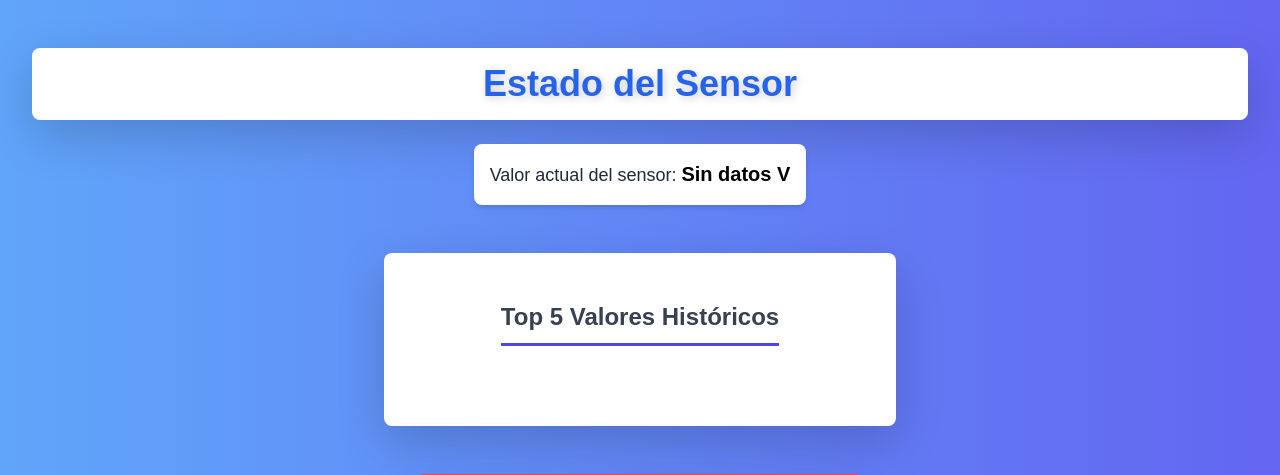
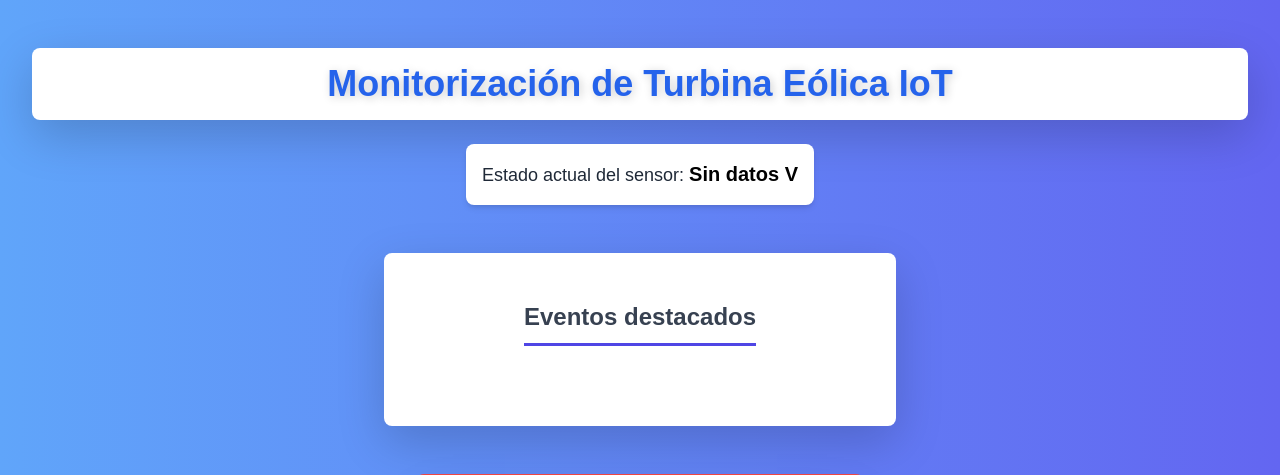
Before and after one commit to WizardJuan/codeArduinoWifi, a PHP site: page / in a window 1280 px wide. Shown: the top 475 px of the page. Run offline with PHP 8.4, Linux system fonts and the light colour scheme; data that the repository does not hold is empty; some libraries are stand-ins or nearby versions.

Commit message:
Update index.php.1.1

```diff
--- a/wifi_turbina/index.php
+++ b/wifi_turbina/index.php
@@ -17,7 +17,7 @@ $mejores_valores = $stmt->fetchAll(PDO::FETCH_ASSOC);
 <head>
     <meta charset="UTF-8">
     <meta name="viewport" content="width=device-width, initial-scale=1.0">
-    <title>Estado del Sensor</title>
+    <title>Monitorización de Turbina Eólica IoT</title>
     <link href="https://cdn.jsdelivr.net/npm/bootstrap@5.3.0/dist/css/bootstrap.min.css" rel="stylesheet">
     <script src="https://cdn.tailwindcss.com"></script>
     <link rel="stylesheet" href="styles.css">
@@ -66,13 +66,13 @@ $mejores_valores = $stmt->fetchAll(PDO::FETCH_ASSOC);
 </head>
 <body class="bg-gradient-to-r from-blue-400 to-indigo-500 py-5 text-white">
     <div class="container text-center">
-        <h1 class="text-4xl font-extrabold mb-4 shadow-lg p-3 rounded-lg bg-white text-blue-600">Estado del Sensor</h1>
-        <p class="text-lg bg-white p-3 rounded-lg text-gray-800 shadow-md inline-block">Valor actual del sensor:
+        <h1 class="text-4xl font-extrabold mb-4 shadow-lg p-3 rounded-lg bg-white text-blue-600">Monitorización de Turbina Eólica IoT</h1>
+        <p class="text-lg bg-white p-3 rounded-lg text-gray-800 shadow-md inline-block">Estado actual del sensor:
             <strong id="valorActual" class="text-xl text-blue-500">Cargando...</strong>
         </p>
 
         <div class="mt-5 bg-white p-5 rounded-lg shadow-lg max-w-lg mx-auto">
-            <h2 class="text-2xl font-semibold text-gray-700 mb-3">Top 5 Valores Históricos</h2>
+            <h2 class="text-2xl font-semibold text-gray-700 mb-3">Eventos destacados</h2>
             <ul id="mejoresValores" class="list-group mt-3 shadow-lg rounded-lg overflow-hidden">
                 <?php foreach ($mejores_valores as $valor) { echo "<li class='list-group-item border-l-4 border-green-500 bg-gray-50 p-2 rounded-lg shadow-md'>${valor['valor']} V - ${valor['fecha']}</li>"; } ?>
             </ul>
```
